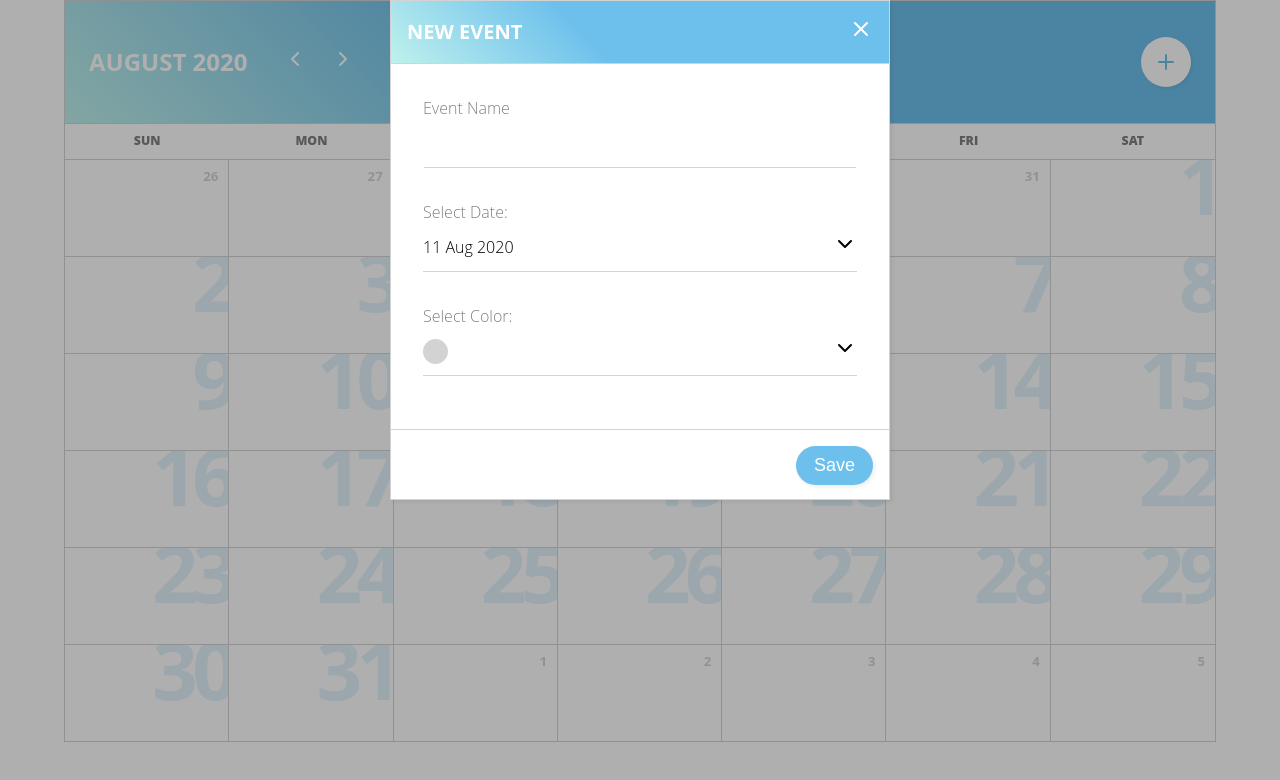
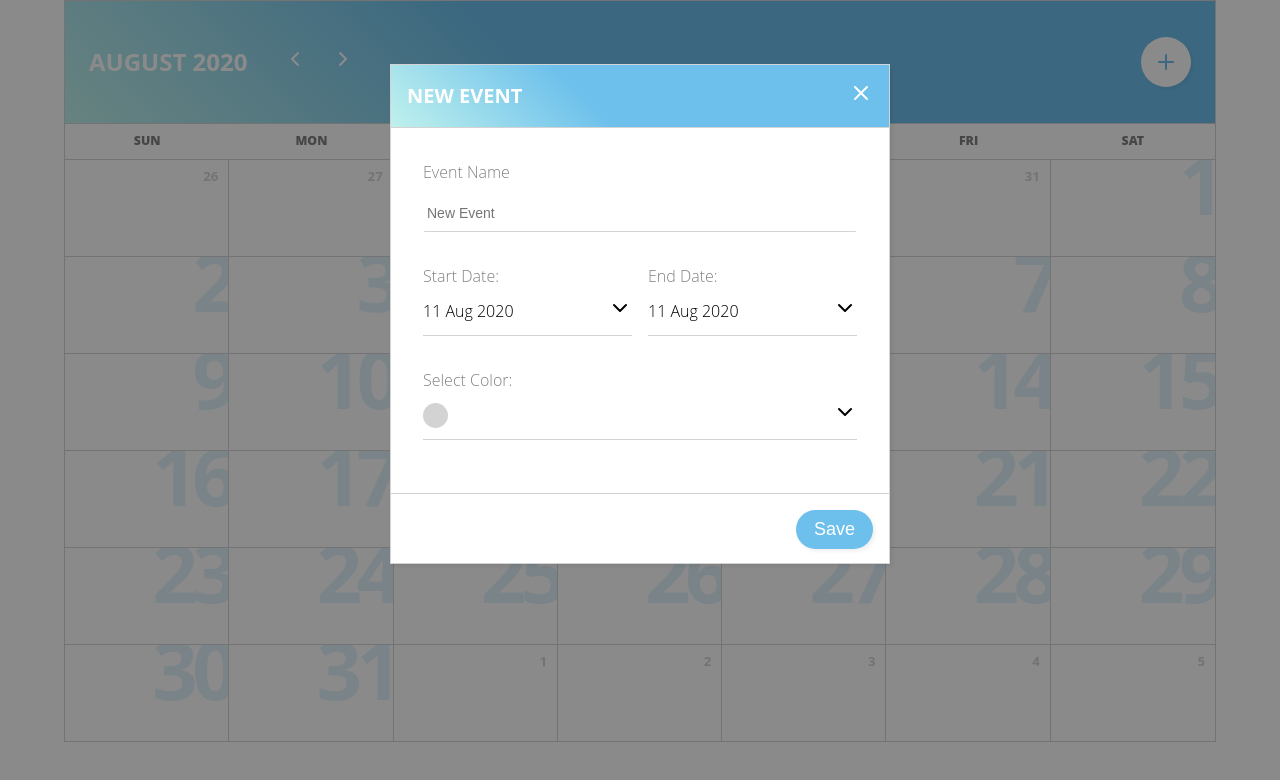
Before and after one commit to nadinejuraschek/react-calendar, a React (Create React App) app in the folder client/: page / in a window 1280 px wide. Both pictures are taken after a click on the element 1166 px from the left and 62 px from the top of the page. Shown: the top 780 px of the page. Built offline with nearby package versions, Linux system fonts and the light colour scheme.

Commit message:
added end date

```diff
--- a/client/src/components/Events/NewEventForm/NewEventForm.jsx
+++ b/client/src/components/Events/NewEventForm/NewEventForm.jsx
@@ -14,19 +14,29 @@ import SelectDate from './SelectDate';
 const NewEventForm = () => {
   const [ name, setName ] = useState('New Event');
   const [ color, setColor ] = useState('lightgray');
-  const [ date, setDate ] = useState(new Date());
+  const [ startDate, setStartDate ] = useState(new Date());
+  const [ endDate, setEndDate ] = useState(new Date());
 
   return (
     <form className={styles.eventForm}>
       <Input
         name='name'
         type='text'
+        placeholder='New Event'
         handleChange={setName}
       />
-      <SelectDate
-        date={date}
-        handleSelectDate={setDate}
-      />
+      <div className={styles.twoInputFields}>
+        <SelectDate
+          label="Start Date:"
+          date={startDate}
+          handleSelectDate={setStartDate}
+        />
+        <SelectDate
+          label="End Date:"
+          date={endDate}
+          handleSelectDate={setEndDate}
+        />
+      </div>
       <SelectColor
         color={color}
         handleSelectColor={setColor}
--- a/client/src/components/Events/NewEventForm/SelectDate.jsx
+++ b/client/src/components/Events/NewEventForm/SelectDate.jsx
@@ -14,7 +14,7 @@ import up from '../../../assets/chevron-up.svg';
 // COMPONENTS
 import DatePicker from '../../DatePicker/DatePicker';
 
-const SelectDate = ({ date, handleSelectDate }) => {
+const SelectDate = ({ label, date, handleSelectDate }) => {
     const [openDateSelect, setOpenDateSelect] = useState(false);
 
     const toggleDateSelect = () => {
@@ -24,7 +24,7 @@ const SelectDate = ({ date, handleSelectDate }) => {
     return (
       <div className={styles.inputField}>
         <label className={styles.label} htmlFor='color'>
-          Select Date:
+          {label}
         </label>
         <div className={`${styles.selectDate} ${openDateSelect ? styles.active : ''}`}>
           <div className={styles.firstSelect}>
--- a/client/src/components/Events/NewEventForm/form.module.css
+++ b/client/src/components/Events/NewEventForm/form.module.css
@@ -7,6 +7,12 @@
   display: flex;
   flex-direction: column;
   margin-bottom: 2em;
+}
+
+.twoInputFields {
+    display: grid;
+    grid-template-columns: 1fr 1fr;
+    grid-gap: 1em;
 }
 
 .label {
--- a/client/src/components/Events/events.module.css
+++ b/client/src/components/Events/events.module.css
@@ -20,7 +20,7 @@
 
 /* NEW EVENT MODAL */
 .modalBg {
-  background-color: #00000050;
+  background-color: #00000075;
 
   height: 100vh;
   width: 100vw;
@@ -44,7 +44,7 @@
   height: 500px;
   width: 500px;
 
-  margin: auto;
+  margin: 5% auto;
 }
 
 .modalHeader {
```
